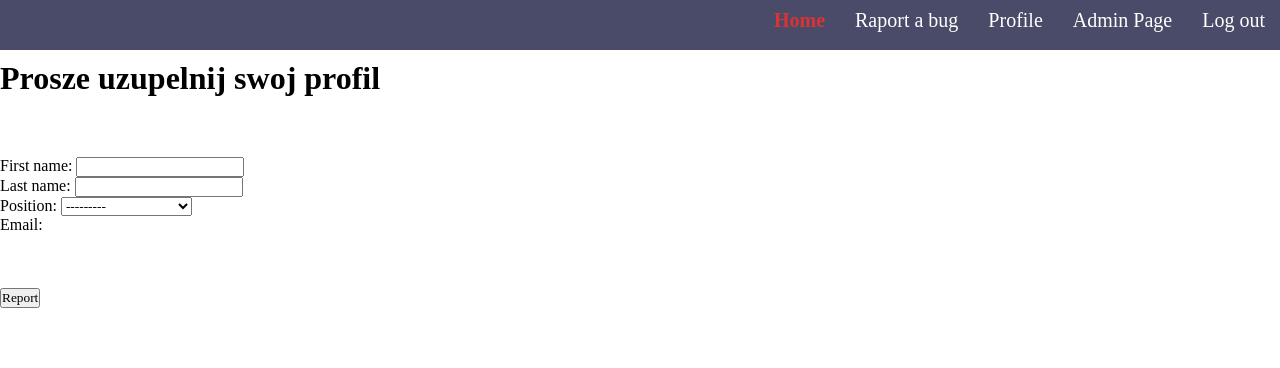
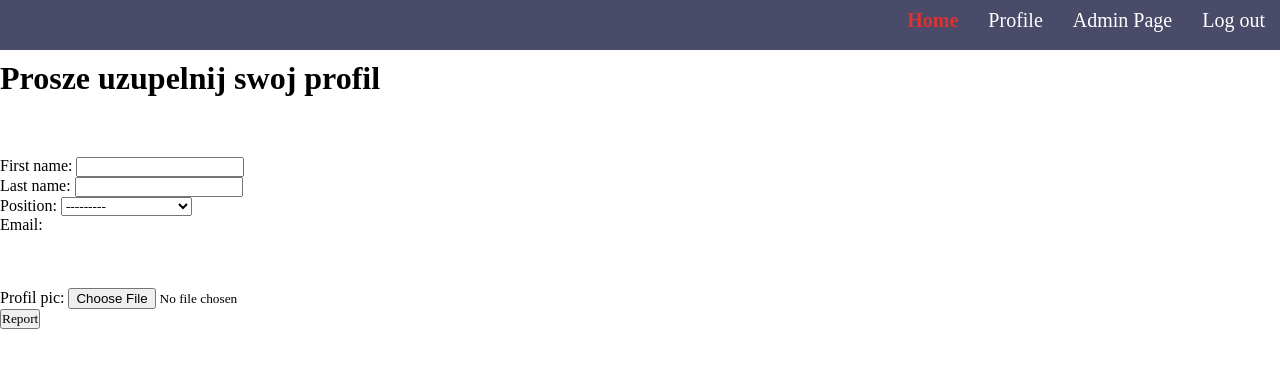
Before and after one commit to Karol204/BugTracker, a Django app: page /profil in a window 1280 px wide. Shown: the top 368 px of the page. Run offline with Django 3.2, Linux system fonts and the light colour scheme; the visitor is signed in with stand-in values (Sample User, id 1); data that the repository does not hold is empty; some web fonts are replaced.

Commit message:
Profile picture

```diff
--- a/IssueTracker/settings.py
+++ b/IssueTracker/settings.py
@@ -133,6 +133,11 @@ USE_TZ = True
 STATIC_URL = '/static/'
 STATICFILES_DIRS = (str(BASE_DIR.joinpath('static')),)
 
+MEDIA_URL = '/images/'
+MEDIA_ROOT = str(BASE_DIR.joinpath('static/images'))
+
+
+
 AUTH_USER_MODEL = 'accounts.CustomUser'
 
 LOGIN_URL = '/accounts/login'
--- a/IssueTracker/urls.py
+++ b/IssueTracker/urls.py
@@ -1,3 +1,5 @@
+from django.conf import settings
+from django.conf.urls.static import static
 from django.contrib import admin
 from django.urls import path, include
 
@@ -12,4 +14,4 @@ urlpatterns = [
 #     Local apps
     path('accounts/', include('accounts.urls')),
     path('', include('pages.urls'))
-]
+] + static(settings.MEDIA_URL, document_root=settings.MEDIA_ROOT)
--- a/pages/forms.py
+++ b/pages/forms.py
@@ -20,4 +20,4 @@ class ProfilForm(forms.ModelForm):
 
     class Meta:
         model = Employee
-        fields = ['first_name', 'last_name', 'position', 'email']
+        fields = ['first_name', 'last_name', 'position', 'email', 'profil_pic']
--- a/pages/models.py
+++ b/pages/models.py
@@ -18,6 +18,7 @@ class Employee(models.Model):
     last_name = models.CharField(max_length=60)
     position = models.CharField(choices=Positions, max_length=7)
     email = models.EmailField()
+    profil_pic = models.ImageField(upload_to='profileImg/', blank=True)
 
     def __str__(self):
         return f'{self.first_name} {self.last_name} {self.email}'
--- a/pages/urls.py
+++ b/pages/urls.py
@@ -1,6 +1,6 @@
 from django.contrib import admin
 from django.urls import path, include
-from .views import LandingPage, HomePage, ProjectDetalisView, NewBugView, ProfileView, ProfilFormView, post_bug_form
+from .views import LandingPage, HomePage, ProjectDetalisView, delete_issue, NewBugView, ProfileView, ProfilFormView
 
 urlpatterns = [
     # path('admin/', admin.site.urls),
@@ -10,5 +10,5 @@ urlpatterns = [
     path('reportNewBug', NewBugView.as_view(), name='reportNewBug'),
     path('profileView/<int:id>', ProfileView.as_view(), name='profile'),
     path('profil', ProfilFormView.as_view(), name='profileForm'),
-    path('ajax', post_bug_form)
+    path('delete/<int:id>', delete_issue)
 ]
--- a/pages/views.py
+++ b/pages/views.py
@@ -1,3 +1,4 @@
+from django.http import HttpResponse
 from django.shortcuts import render, redirect, get_object_or_404
 from django.views import View
 from .models import Project, Employee, Issue
@@ -54,7 +55,7 @@ class HomePage(LoginRequiredMixin, View):
         new_bug.description = description
         new_bug.save()
         print(new_bug)
-        return redirect('/homePage')
+        return HttpResponse('Success')
 
 
 class ProjectDetalisView(LoginRequiredMixin, View):
@@ -108,7 +109,6 @@ class ProfileView(LoginRequiredMixin, View):
     def get(self, request, id):
         user_id = request.user.id
         employee = Employee.objects.filter(account_id=user_id)
-        print(employee)
 
         if employee:
             person = Employee.objects.get(account_id=user_id)
@@ -125,7 +125,13 @@ class ProfilFormView(LoginRequiredMixin, View):
     login_url = '/accounts/login'
 
     def get(self, request):
-        form = ProfilForm()
+        user_id = request.user.id
+        employee = Employee.objects.filter(account_id=user_id)
+        if employee:
+            person = Employee.objects.get(account_id=user_id)
+            form = ProfilForm(isinstance(person))
+        else:
+            form = ProfilForm()
         ctx = {
             'form': form,
         }
@@ -133,35 +139,13 @@ class ProfilFormView(LoginRequiredMixin, View):
 
 
     def post(self, request):
-        form = ProfilForm(request.POST)
+        form = ProfilForm(request.POST, request.FILES,)
         if form.is_valid():
-            new_employee = Employee()
-            new_employee.account = request.user
-            new_employee.first_name = form.cleaned_data['first_name']
-            new_employee.last_name = form.cleaned_data['last_name']
-            new_employee.position = form.cleaned_data['position']
-            new_employee.email = form.cleaned_data['email']
-            new_employee.save()
+            form.save()
         return redirect('/homePage')
 
 
-def post_bug_form(request):
-    if request.method == 'POST':
-        issue_name = request.POST.get('issue_name')
-        issue_type = request.POST.get('issue_type')
-        project = request.POST.get('project')
-        priority = request.POST.get('priority')
-        due_date = request.POST.get('due_date')
-        description = request.POST.get('description')
-        user_id = request.user.id
-        employee_id = Employee.objects.get(account_id=user_id)
-        new_bug = Issue()
-        new_bug.issue_name = issue_name
-        new_bug.issue_type = issue_type
-        new_bug.project = project
-        new_bug.reported = employee_id
-        new_bug.priority = priority
-        new_bug.due_date = due_date
-        new_bug.description = description
-        new_bug.save()
-        print(new_bug)
+def delete_issue(request, id):
+    issue = Issue.objects.get(pk=id)
+    issue.delete()
+    return redirect('/homePage')
--- a/static/css/base.css
+++ b/static/css/base.css
@@ -313,14 +313,25 @@
 .btnshowingForm {
     position: fixed;
     bottom: 50px;
-    right: 100px;
+    right: 50px;
+    width: 50px;
+    height: 50px;
+    border: 3px #000 solid;
+    border-radius: 5px;
+    cursor: pointer;
+    background-color: lightblue;
+    transition: .3s ease-in;
+}
+
+.btnshowingForm:hover {
     width: 150px;
     height: 70px;
-    border: 3px #000 solid;
-    cursor: pointer;
-    background-color: lightblue;
 }
 
+.btnshowingForm:hover p {
+    color: black;
+    opacity: 1;
+}
 
 .btnshowingForm:active {
     transform: scale(0.98);
@@ -328,5 +339,10 @@
 
 .btnshowingForm.active {
         background-color: darkseagreen;
+}
 
+.btnshowingForm p {
+    color: black;
+    opacity: 0;
+    transition: opacity 0.1s .18s ease;
 }
--- a/static/js/app.js
+++ b/static/js/app.js
@@ -23,7 +23,7 @@ btnShowingBtn.addEventListener('click', (e) => {
 
 
 
-function AjaxFormSubmit() {
+function AjaxFormSubmit(e) {
 
     let issue_name = document.getElementById('id_issue_name')
     let issue_type = document.getElementById('id_issue_type')
@@ -33,27 +33,32 @@ function AjaxFormSubmit() {
     let description = document.getElementById('id_description')
 
     let page = "/homePage"
-    let info = {'issue_name' : issue_name, 'issue_type' : issue_type, 'project' : project, 'priority' : priority,
-    'due_date' : due_date, 'description' : description, csrfmiddlewaretoken: document.getElementsByName('csrfmiddlewaretoken')[0].value}
+    let info = {
+        'issue_name': issue_name,
+        'issue_type': issue_type,
+        'project': project,
+        'priority': priority,
+        'due_date': due_date,
+        'description': description,
+        csrfmiddlewaretoken: document.getElementsByName('csrfmiddlewaretoken')[0].value
+    }
     console.log(info)
-    $.post(page, info, function () {
-        $.success(function (){
-            formBtn.innerHTML = '<h1 class="confirmation">Done</h1>'
-            setTimeout(hideForm, 2000)
+
+    let posting = $.post(page, info)
+    posting.done(() => {
+        $('#result').text('Success')
     })
+    posting.fail(() => {
+        $('#result').text('Fail')
     })
-
-function hideForm() {
-    formBtn.classList.add('inactive')
-}}
-
+}
 
 // Priority box color
 
     priorityTypes.forEach((e) => {
-    if(e.innerHTML === 'Urgent') {
+        if (e.innerHTML === 'Urgent') {
             e.classList.add('urgent')
-    } else if(e.innerHTML === 'ASAP'){
+        } else if (e.innerHTML === 'ASAP') {
             e.classList.add('asap')
         }
     })
--- a/templates/HomePage.html
+++ b/templates/HomePage.html
@@ -48,6 +48,7 @@
                     <th>Priority</th>
                     <th>Project</th>
                     <th>Deadline</th>
+                    <th>Delete</th>
                   </tr>
                 {% for yourIssue in reported_by_you %}
 
@@ -59,6 +60,7 @@
                         <td class="priorityType">{{ yourIssue.priority }}</td>
                         <td>{{ yourIssue.project }}</td>
                         <td>{{ yourIssue.due_date }}</td>
+                        <td><a href="/delete/{{ yourIssue.id }}"><i class="fas fa-times" ></i></a></td>
                     </tr>
 
                 {% endfor %}
@@ -69,9 +71,10 @@
 
     </div>
 
-    <button class="btnshowingForm">Report Issue</button>
+    <button class="btnshowingForm"><p>Report issue</p></button>
 
     <div class="form inactive" id="hidden-form">
+        <div id="result"></div>
             <form method="post" class="bug-form">
                 {% csrf_token %}
                 <div class="bug-report-form">
@@ -83,5 +86,4 @@
 
         </div>
 
-
 {% endblock %}
--- a/templates/_base.html
+++ b/templates/_base.html
@@ -7,6 +7,7 @@
           content="width=device-width, user-scalable=no, initial-scale=1.0, maximum-scale=1.0, minimum-scale=1.0">
     <meta http-equiv="X-UA-Compatible" content="ie=edge">
     <link rel="stylesheet" href="{% static 'css/base.css' %}" />
+    <link rel="stylesheet" href="https://cdnjs.cloudflare.com/ajax/libs/font-awesome/5.15.2/css/all.min.css" integrity="sha512-HK5fgLBL+xu6dm/Ii3z4xhlSUyZgTT9tuc/hSrtw6uzJOvgRr2a9jyxxT1ely+B+xFAmJKVSTbpM/CuL7qxO8w==" crossorigin="anonymous" />
     <title>Document</title>
 
 </head>
@@ -15,7 +16,6 @@
 <nav class="nav-container">
     <ul>
         <li><a href="/homePage" style="color: #dd3233; font-weight: bold">Home</a></li>
-        <li><a href="{% url 'reportNewBug' %}">Raport a bug</a></li>
         <li><a href="/profileView/{{ user.id }}">Profile</a></li>
         {% if user.is_superuser %}
         <li><a href="/admin">Admin Page</a></li>
```
Also changed, not shown: templates/profilPage.html (+7 -0 lines), pages/migrations/0007_employee_profil_pic.py (added). Lines whose indentation alone changed are shown as unchanged.
